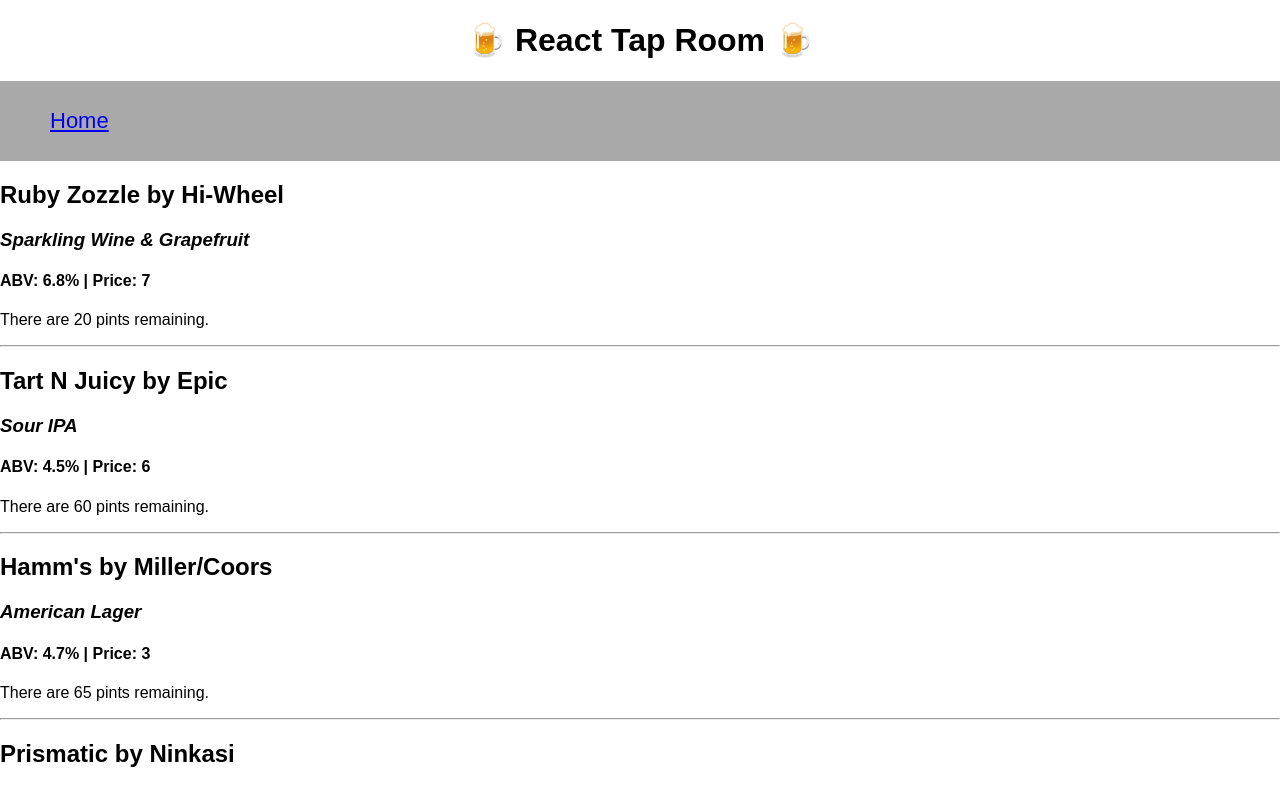
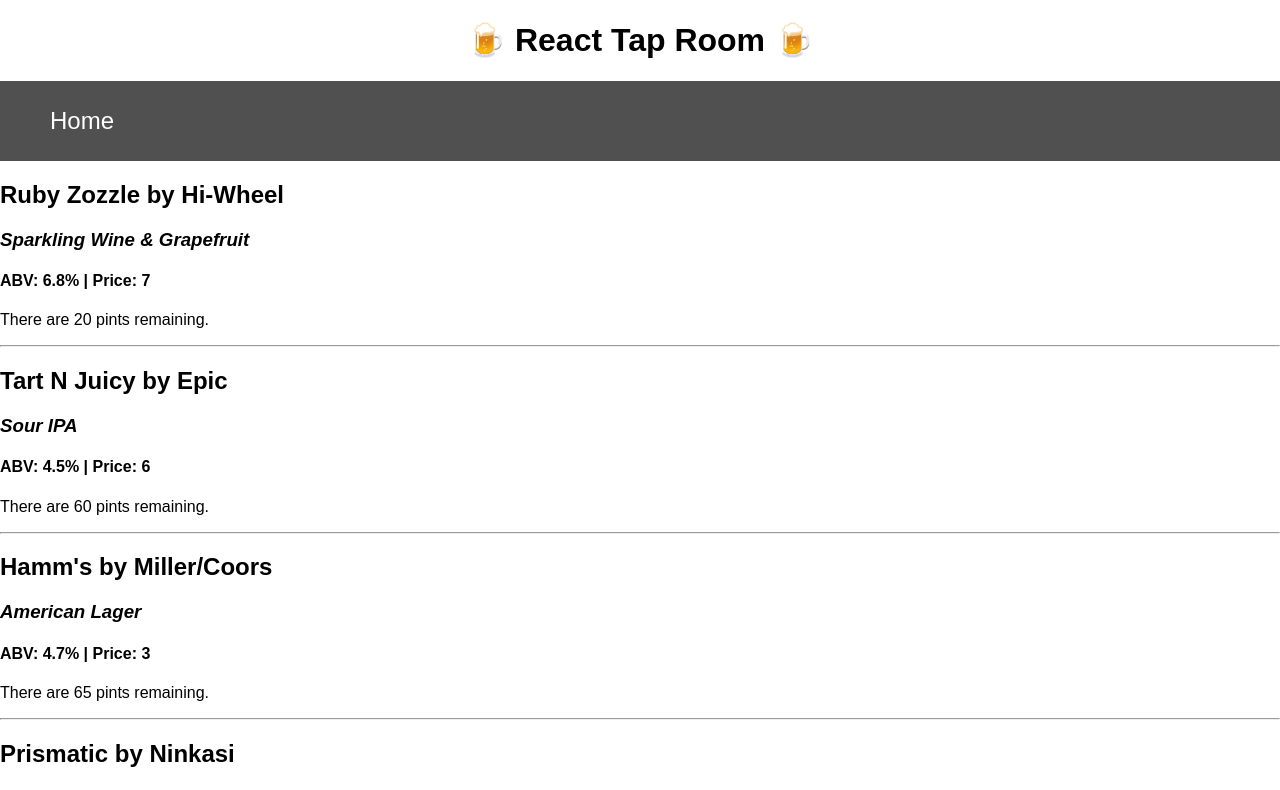
Before and after one commit to ellymaimon/tap-room-react, a React app: page / in a window 1280 px wide. Shown: the top 790 px of the page. Built offline with nearby package versions, Linux system fonts and the light colour scheme.

Commit message:
Add styling to link in header

```diff
--- a/src/components/Header.jsx
+++ b/src/components/Header.jsx
@@ -2,32 +2,30 @@ import React from "react";
 import { Link } from "react-router-dom";
 
 function Header(){
+  var textDecoration = {
+    textDecoration: "none",
+    color: "white",
+    marginLeft: "50px",
+    fontSize: "24px"
+  }
   return (
     <div>
-
       <style jsx>{`
         h1 {
           text-align: center;
         }
         .nav {
           height: 80px;
-          background-color: darkgrey;
+          background-color: #505050;
           color: white;
           display: flex;
           align-items: center;
         }
-        p {
-          font-size: 22px;
-          margin-left: 50px;
-          text-decoration: none;
-        }
-
-      `}
-      </style>
+      `}</style>
 
       <h1>🍺 React Tap Room 🍺</h1>
       <div className="nav">
-        <p><Link to="/">Home</Link></p>
+        <Link style={textDecoration} to="/">Home</Link>
       </div>
     </div>
   );
```
